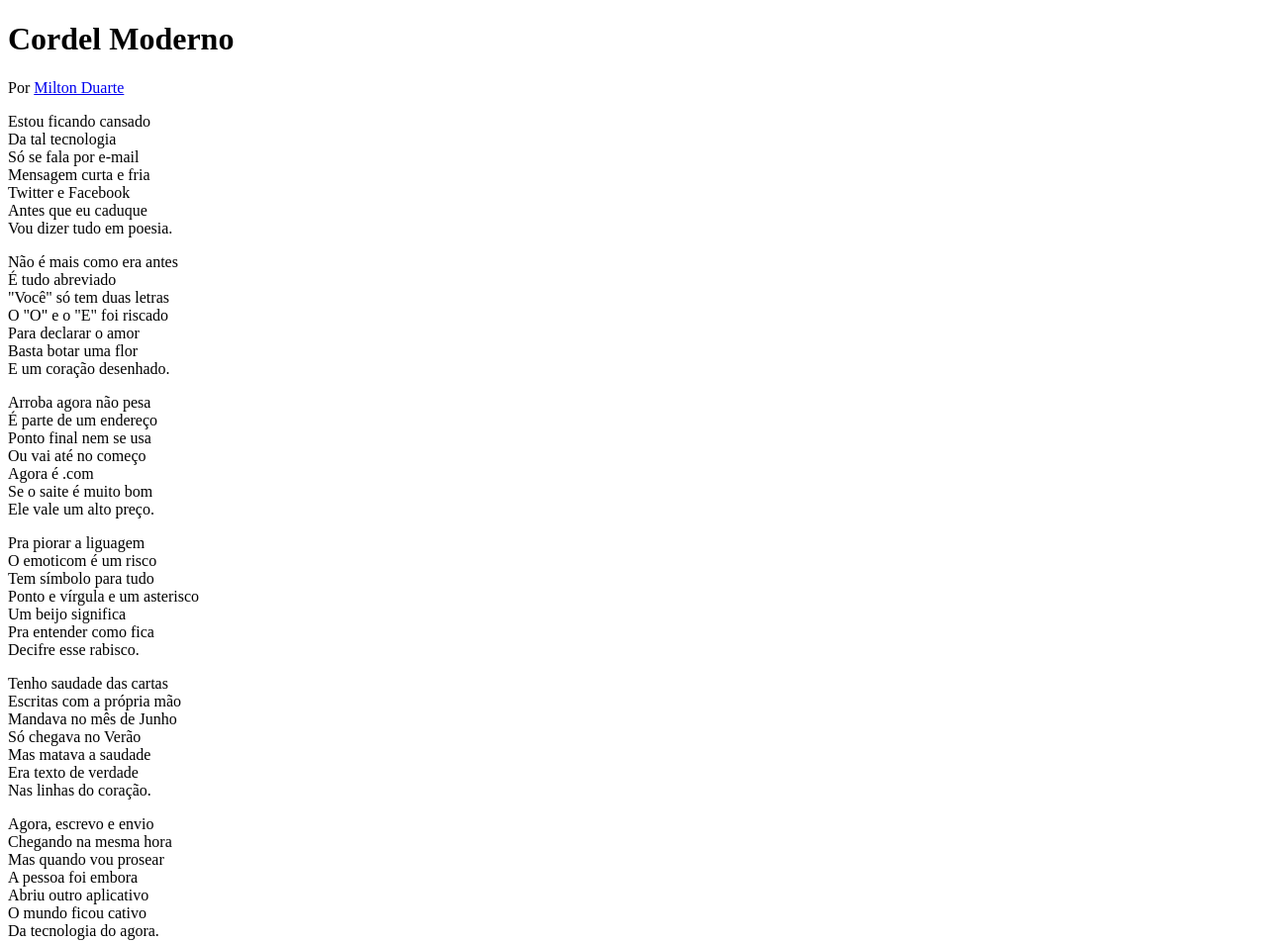
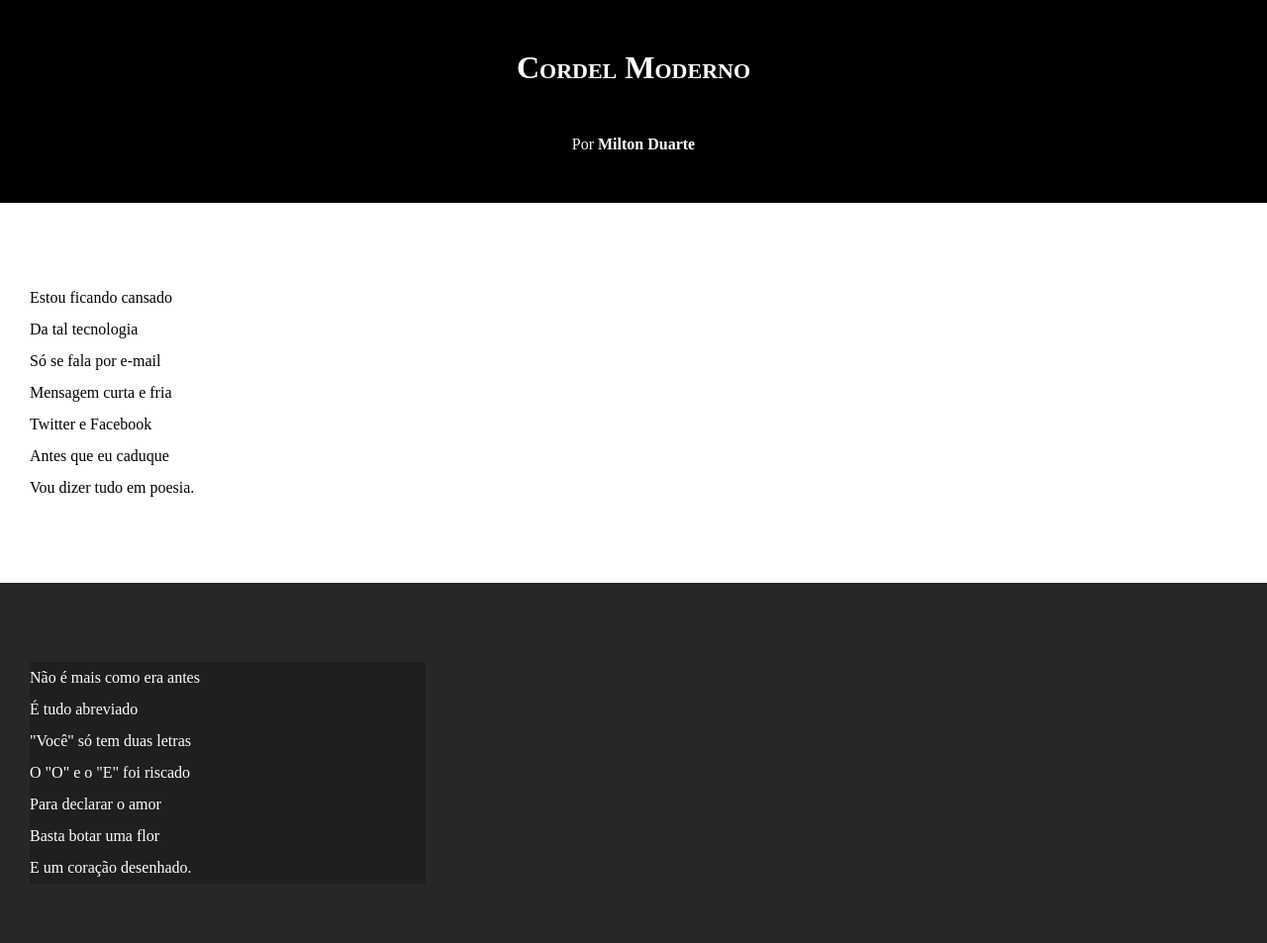
Before and after one commit to AllanSales03/d012, a plain HTML site: page index.html in a window 1280 px wide. Shown: the top 953 px of the page at 99% size. Drawn offline with Linux system fonts and the light colour scheme.

Commit message:
atualizei estilos e blocos

```diff
--- a/estilo.css
+++ b/estilo.css
@@ -1 +1,58 @@
 @charset "UTF-8";
+
+*{
+    margin: 0px;
+    padding: 0px;
+}
+
+html, body{
+    min-height: 100vh;
+    background-color: darkgray;
+}
+
+header{
+    background-color: black;
+    color: white;
+    text-align: center;
+
+}
+header > h1{
+    padding: 50px;
+    font-variant: small-caps;
+}
+header > p{
+    padding-bottom: 50px;
+}
+header a, footer a {
+    color: white;
+    text-decoration: none;
+    font-weight: bolder;
+}
+header a:hover, footer a:hover {
+    text-decoration: underline;
+}
+section{
+    padding-top: 10vh;
+    padding-bottom: 10vh;
+    line-height: 2em;
+    padding-left: 30px;
+}
+section.normal{
+    background-color: white;
+    color: black;
+}
+section.imagem{
+    background-color: rgb(40, 39, 39);
+    color: white;
+}
+section.imagem > p{
+    width: 400px;
+    background-color: rgba(0, 0, 0, 0.205);
+}
+
+footer{
+    background-color: black;
+    text-align: center;
+    color: white;
+    padding: 10px;
+}
--- a/index.html
+++ b/index.html
@@ -15,7 +15,7 @@
         </p>
     </header>
 
-    <section>
+    <section class="normal">
         <p>
             Estou ficando cansado<br>
             Da tal tecnologia<br>
@@ -29,7 +29,7 @@
 
 
 
-    <section>
+    <section class="imagem">
         <p>
             Não é mais como era antes<br>
             É tudo abreviado<br>
@@ -43,7 +43,7 @@
 
 
 
-    <section>
+    <section class="normal">
         <p>
             Arroba agora não pesa<br>
             É parte de um endereço<br>
@@ -67,7 +67,7 @@
 
 
 
-    <section>
+    <section class="imagem">
         <p>
             Tenho saudade das cartas<br>
             Escritas com a própria mão<br>
@@ -81,7 +81,7 @@
 
 
 
-    <section>
+    <section class="normal">
         <p>
             Agora, escrevo e envio<br>
             Chegando na mesma hora<br>
```
